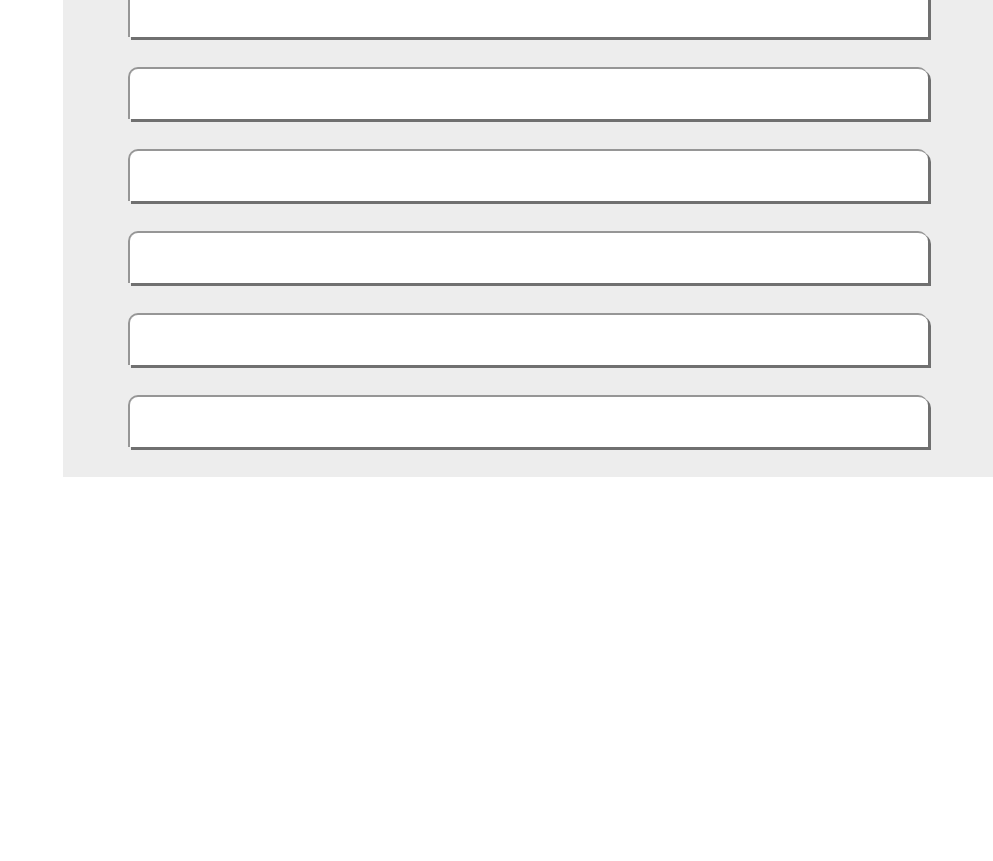
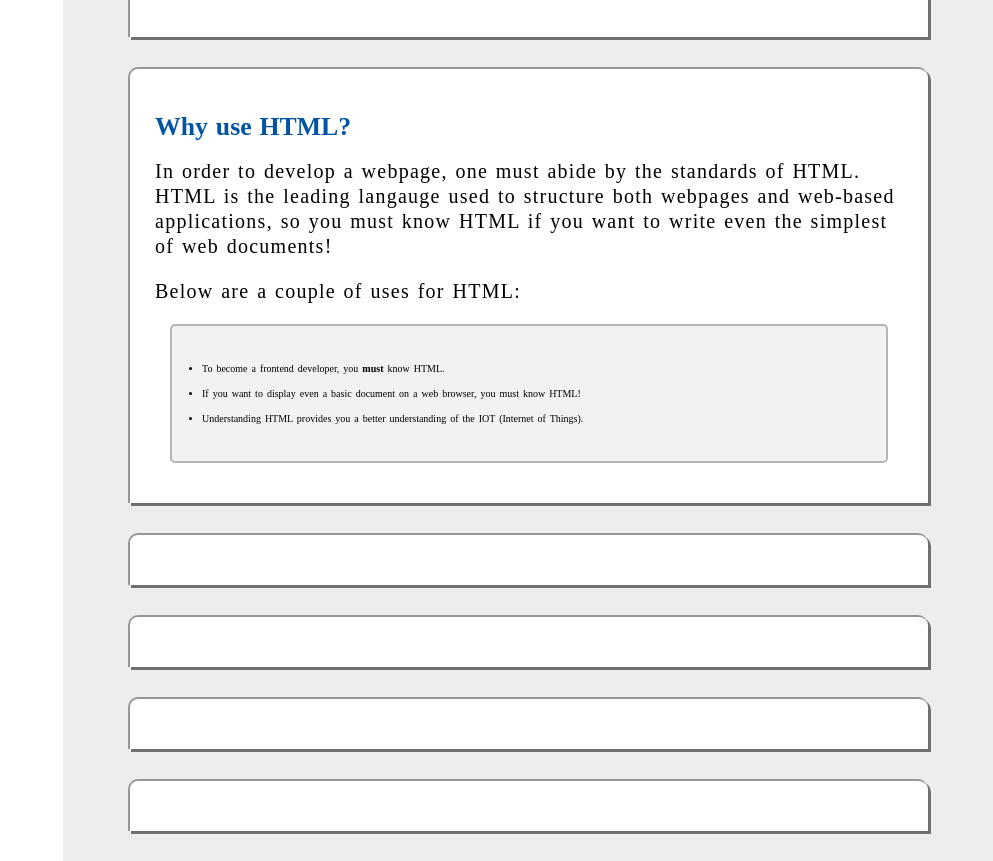
Before and after one commit to Joeseff6/HTML-CSS-Tips, a website: page public/index.html in a window 1280 px wide. Shown: the part 846-1707 px from the top of the page, without its empty margins (287-1280 px from the left). Before the commit the page ends 1323 px from the top, so only its background shows below. Drawn offline with Linux system fonts and the light colour scheme.

Commit message:
Wrote second section content

```diff
--- a/public/index.html
+++ b/public/index.html
@@ -63,6 +63,32 @@
         </article>
       </section>
       <section class="main-section" id="Why_use_HTML?">
+        <article>
+          <header>
+            <h3>Why use HTML?</h3>
+          </header>
+          <p>
+            In order to develop a webpage, one must abide by the standards of
+            HTML. HTML is the leading langauge used to structure both webpages
+            and web-based applications, so you must know HTML if you want to
+            write even the simplest of web documents!
+          </p>
+          <p>Below are a couple of uses for HTML:</p>
+          <ul class="focused-background">
+            <li>
+              To become a frontend developer, you <strong>must</strong> know
+              HTML.
+            </li>
+            <li>
+              If you want to display even a basic document on a web browser, you
+              must know HTML!
+            </li>
+            <li>
+              Understanding HTML provides you a better understanding of the IOT
+              (Internet of Things).
+            </li>
+          </ul>
+        </article>
       </section>
       <section class="main-section" id="Good_practices_in_HTML">
       </section>
```
